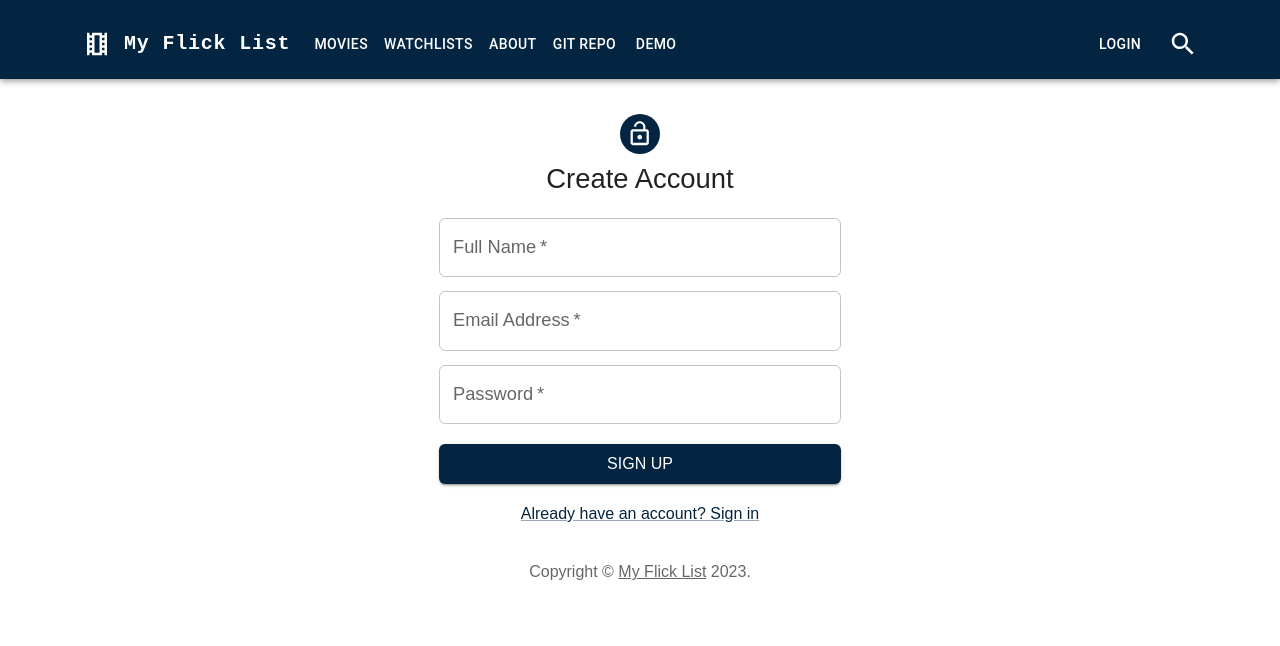
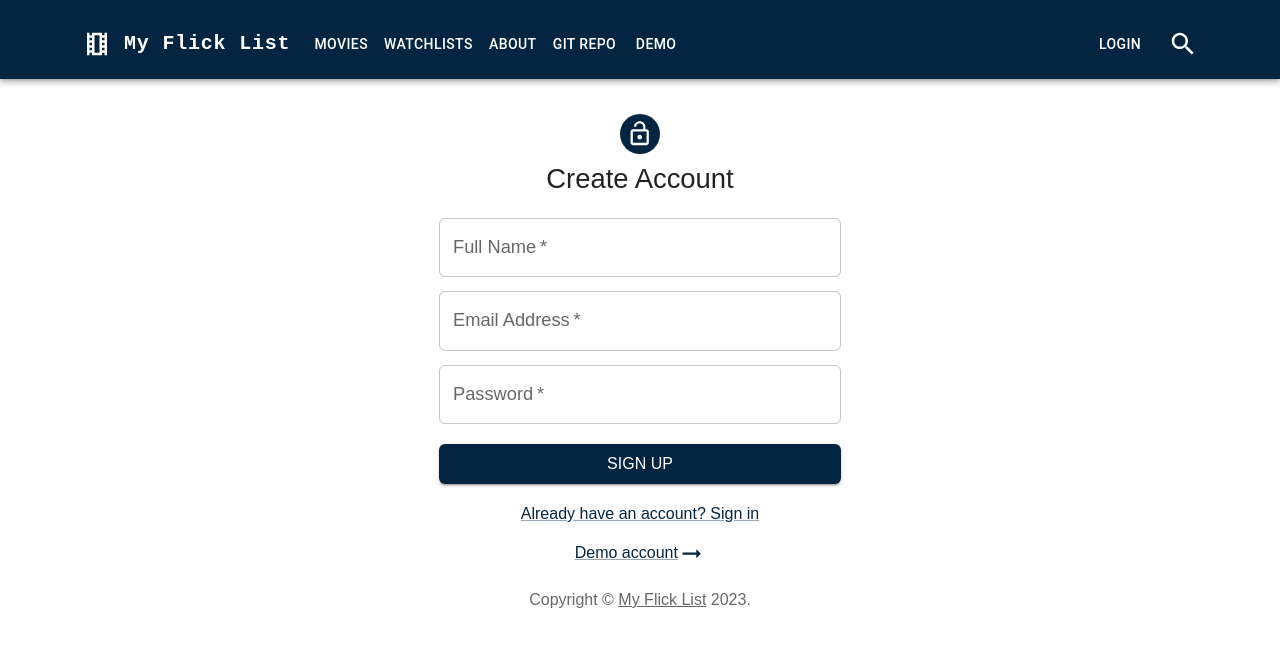
Before and after one commit to kevinpista/my-flick-list, a React (Create React App) app in the folder frontend/: page /user-registration in a window 1280 px wide. Shown: the top 646 px of the page. Built offline with nearby package versions, Linux system fonts and the light colour scheme.

Commit message:
Add demo account info

```diff
--- a/frontend/src/components/Parallax.js
+++ b/frontend/src/components/Parallax.js
@@ -24,7 +24,7 @@ function Parallax() {
   const navigate = useNavigate();
 
   const handleGetStartedClick = () => {
-    navigate('/user-registration')
+    navigate('/user-login')
   };
 
   const ref = useRef(null);
--- a/frontend/src/components/UserRegistration.js
+++ b/frontend/src/components/UserRegistration.js
@@ -17,7 +17,7 @@ import * as errorConstants from '../api/errorConstants';
 import * as themeStyles from '../styling/ThemeStyles';
 import Alert from '@mui/material/Alert';
 import LoadingButton from '@mui/lab/LoadingButton';
-
+import ArrowRightAltIcon from '@mui/icons-material/ArrowRightAlt';
 
 function Copyright(props) {
   return (
@@ -206,9 +206,21 @@ export default function UserRegistration() {
                     </Link>
                     </Grid>
                 </Grid>
+                <Grid container justifyContent="center">
+                    <Grid item
+                        style={{marginTop: "12px"}}
+                    >
+                    <Link
+                    href="http://localhost:3000/user-login"
+                    variant="body2"
+                    >
+                        Demo account<ArrowRightAltIcon/>
+                    </Link>
+                    </Grid>
+                </Grid>
                 </Box>
             </Box>
-            <Copyright sx={{ mt: 5 }} />
+            <Copyright sx={{ mt: 3 }} />
             </Container>
         </ThemeProvider>
     );
```
Also changed, not shown: 1 other file (tests, documents, lock files or other folders).
